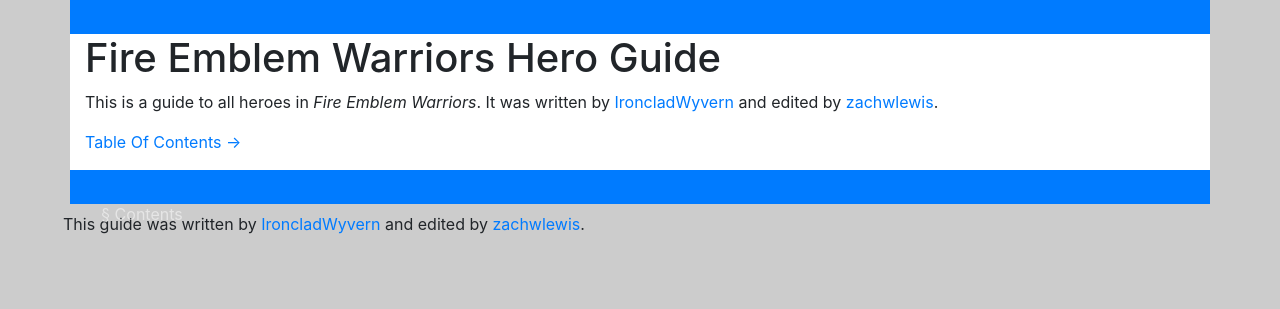
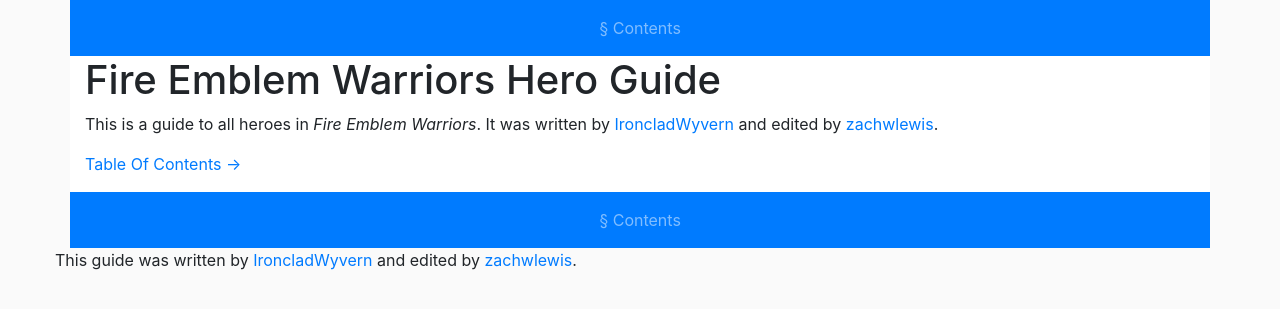
Before and after one commit to zachwlewis/fire-emblem-warriors-hero-guide, a Jekyll site: the page index.html, which Jekyll copies as it is, in a window 1280 px wide. Shown: the top 309 px of the page. Built offline with Jekyll 4.4.1, drawn with Linux system fonts in a browser that asks for light colours.

Commit message:
Update index.html

```diff
--- a/index.html
+++ b/index.html
@@ -12,12 +12,12 @@
   <title>Fire Emblem Warriors Hero Guide</title>
 </head>
 
-<body style="background: #ccc">
+<body style="background: #fafafa">
 
   <div class="container p-0">
-    <nav class="navbar navbar-dark bg-primary">
-      <ul class="navbar-nav w-100">
-        <li class="col nav-link"></li>
+    <nav class="navbar navbar-expand navbar-dark bg-primary">
+      <ul class="navbar-nav w-100 text-center">
+        <li class="col nav-item"></li>
         <li class="col nav-item"><a class="nav-link" href="/fire-emblem-warriors-hero-guide/table-of-contents.html">§ Contents</a></li>
         <li class="col nav-item"></li>
       </ul>
@@ -35,15 +35,15 @@
   </div>
 
   <div class="container p-0">
-    <nav class="navbar navbar-dark bg-primary">
-      <ul class="navbar-nav w-100">
-        <li class="col nav-link"></li>
+    <nav class="navbar navbar-expand navbar-dark bg-primary">
+      <ul class="navbar-nav w-100 text-center">
+        <li class="col nav-item"></li>
         <li class="col nav-item"><a class="nav-link" href="/fire-emblem-warriors-hero-guide/table-of-contents.html">§ Contents</a></li>
         <li class="col nav-item"></li>
       </ul>
     </nav>
 
-    <footer class="row p-2"><p>This guide was written by <a href="https://www.reddit.com/user/IroncladWyvern" rel="nofollow">IroncladWyvern</a> and edited by <a href="https://www.reddit.com/user/zachwlewis" rel="nofollow">zachwlewis</a>.</p></footer>
+    <footer class="row text-center"><p>This guide was written by <a href="https://www.reddit.com/user/IroncladWyvern" rel="nofollow">IroncladWyvern</a> and edited by <a href="https://www.reddit.com/user/zachwlewis" rel="nofollow">zachwlewis</a>.</p></footer>
   </div>
 </body>
 </html>
```
